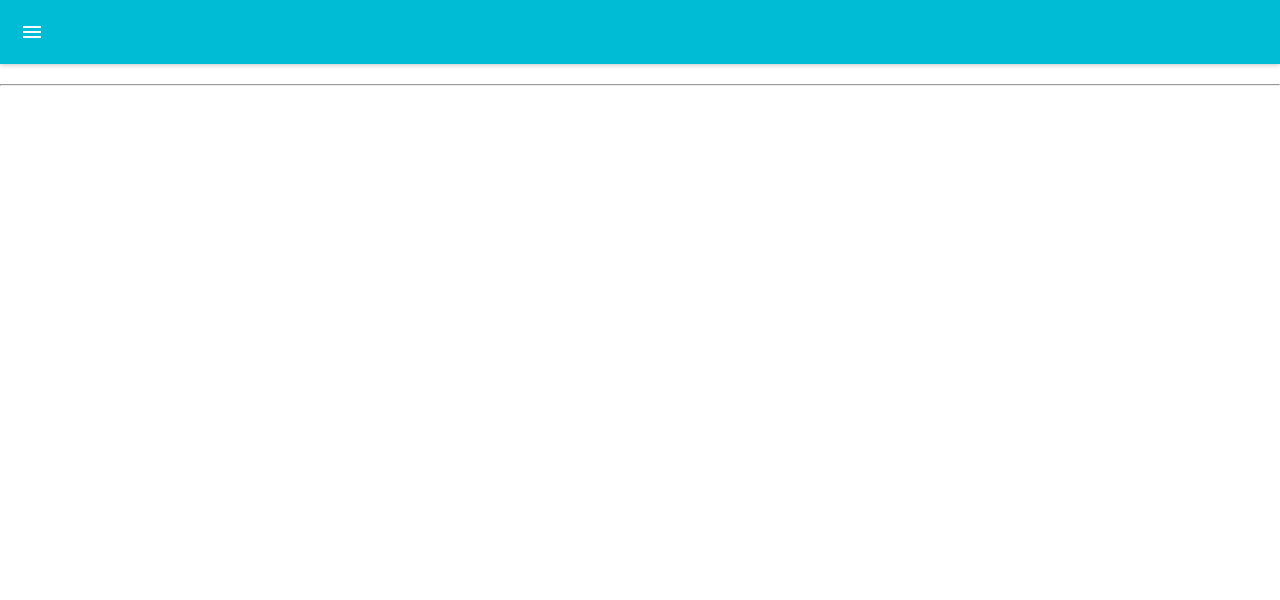
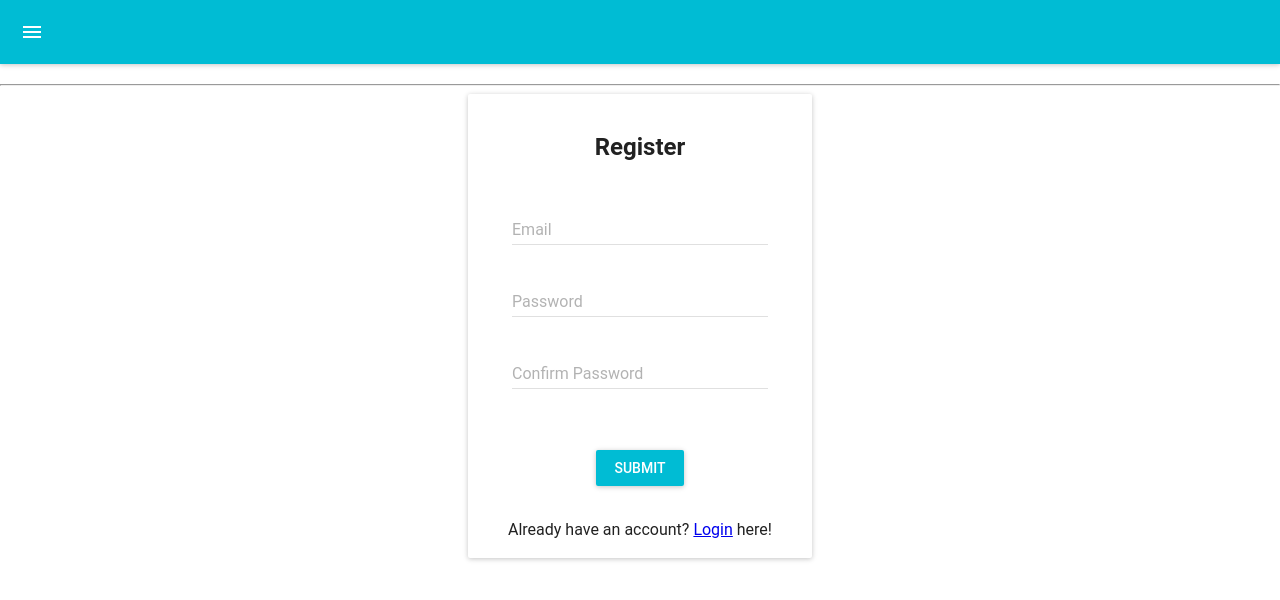
Before and after one commit to jkanyua/todoApp, a React (Create React App) app in the folder client/: page /register in a window 1280 px wide. Shown: the top 600 px of the page. Built offline with nearby package versions, Linux system fonts and the light colour scheme; what react-tap-event-plugin would draw is missing.

Commit message:
add register component

```diff
--- a/client/src/App.js
+++ b/client/src/App.js
@@ -6,6 +6,7 @@ import {
   Link
 } from 'react-router-dom'
 import Login from './Auth/Login'
+import Register from './Auth/Register'
 import './App.css';
 
 class App extends Component {
@@ -24,7 +25,8 @@ class App extends Component {
               }
             </h2>
             <hr/>
-            <Route path="/login" component={Login}/>
+            <Route path="/login" component={Login} />
+            <Route path='/register' component={Register} />
           </div>
         </Router>
       </div>
--- a/client/src/Auth/AuthRedux.js
+++ b/client/src/Auth/AuthRedux.js
@@ -8,7 +8,11 @@ import * as localStorage from '../utils'
 export const types = {
   LOGIN_REQUEST: 'LOGIN_REQUEST',
   LOGIN_SUCCESS: 'LOGIN_SUCCESS',
-  LOGIN_FAILURE: 'LOGIN_FAILURE'
+  LOGIN_FAILURE: 'LOGIN_FAILURE',
+
+  REGISTER_USER_REQUEST: 'REGISTER_USER_REQUEST',
+  REGISTER_USER_SUCCESS: 'REGISTER_USER_SUCCESS',
+  REGISTER_USER_FAILURE: 'REGISTER_USER_FAILURE'
 }
 
 /*
@@ -56,6 +60,47 @@ export function login(creds) {
   };
 }
 
+
+// Register User
+
+function registerRequest(requestedAt) {
+  return {
+    type: types.REGISTER_USER_REQUEST,
+    requestedAt
+  }
+}
+
+function registerSuccess() {
+  return {
+    type: types.REGISTER_USER_SUCCESS,
+    registered: true
+  }
+}
+
+function registerFailure(err) {
+  return {
+    type: types.REGISTER_USER_FAILURE,
+    registered: false,
+    error: err.message
+  }
+}
+
+export function register(newUser) {
+  return (dispatch) => {
+    const requestedAt = Date.now()
+    dispatch(registerRequest(requestedAt));
+    return (
+      request
+        .post(`${config.base_url}user`)
+        .send(newUser)
+        .then((response) => {
+          dispatch(registerSuccess());
+        }).catch((err) => {
+          dispatch(registerFailure(err));
+        })
+    );
+  };
+}
 /*
  * ----------------- Reducers -------------------
  */
@@ -63,7 +108,8 @@ export function login(creds) {
  const initialState = {
    isLoggedIn: false,
    requestedAt: null,
-   error: null
+   error: null,
+   registered: false
  }
 
  export default function authReducer(state=initialState, action) {
@@ -83,7 +129,21 @@ export function login(creds) {
         error: action.error,
         isLoggedIn: action.isLoggedIn,
       })
+      case types.REGISTER_USER_REQUEST:
+      return Object.assign({}, state, {
+        requestedAt: action.requestedAt
+       })
+      case types.REGISTER_USER_SUCCESS:
+       return Object.assign({}, state, {
+         registered: action.registered,
+         error: null
+       })
+      case types.REGISTER_USER_FAILURE:
+       return Object.assign({}, state, {
+         error: action.error,
+         registered: action.registered,
+       })
       default:
-      return state
+       return state
    }
  }
--- /dev/null
+++ b/client/src/Auth/Register.js
@@ -0,0 +1,117 @@
+import React, { Component } from 'react';
+import { connect } from 'react-redux';
+import { bindActionCreators } from 'redux';
+import RaisedButton from 'material-ui/RaisedButton';
+import TextField from 'material-ui/TextField';
+import { Link } from 'react-router-dom';
+import { Card } from 'material-ui/Card';
+import Snackbar from 'material-ui/Snackbar';
+
+import { register } from './AuthRedux'
+
+class Register extends Component {
+  constructor(props){
+    super(props);
+    this.state = {
+      email:'',
+      password:'',
+      confirmPassword: ''
+    }
+    this.handleClick = this.handleClick.bind(this)
+    this.handleRequestClose = this.handleRequestClose.bind(this)
+  }
+
+ static getDerivedStateFromProps(nextProps, prevState){
+   if(nextProps.error){
+     return Object.assign({}, prevState, {error: nextProps.error })
+   }
+   return prevState
+ }
+
+handleClick(event){
+  if(this.state.password === this.state.confirmPassword) {
+    this.props.register(
+      {
+        email: this.state.email,
+        password: this.state.password
+      }
+    ).then(() =>{
+      if(this.props.registered) {
+        this.props.history.push('/login')
+      }
+    })
+  } else {
+    this.setState({error: 'Password and Confirm Password fields are not similar.'})
+  }
+}
+
+handleRequestClose() {
+  this.setState({
+    error: false,
+  });
+};
+
+render() {
+  const divStyle = {
+    margin: '0 auto',
+    width: '344px',
+    textAlign: 'center',
+  };
+    return (
+      <div style={divStyle}>
+        <Card>
+          <br />
+          <h2>Register</h2>
+            <div>
+              <TextField
+                hintText="Enter your Email"
+                floatingLabelText="Email"
+                onChange = {(event,newValue) => this.setState({email: newValue})}
+              />
+              <br/>
+              <TextField
+                type="password"
+                hintText="Enter your Password"
+                floatingLabelText="Password"
+                onChange = {(event,newValue) => this.setState({password: newValue})}
+              />
+              <br />
+              <TextField
+                type="password"
+                hintText="Confirm your Email"
+                floatingLabelText="Confirm Password"
+                onChange = {(event,newValue) => this.setState({confirmPassword: newValue})}
+              />
+              <br/>
+              <br/><br />
+              <RaisedButton label="Submit" primary={true} style={{margin: 15}} onClick={(event) => this.handleClick(event)}/>
+              <br/><br />
+              Already have an account? <Link to="/login" >Login</Link> here!<br /><br />
+            </div>
+          </Card>
+          <Snackbar
+          open={this.state.error ? true : false}
+          message={`Register Error: ${this.state.error}`}
+          autoHideDuration={4000}
+          onRequestClose={this.handleRequestClose}
+        />
+      </div>
+    );
+  }
+}
+
+function mapStateToProps(state) {
+  return {
+    requestedAt: state.auth.requestedAt,
+    error: state.auth.error,
+    registered: state.auth.registered
+  }
+}
+
+function mapDispatchToProps(dispatch) {
+  return bindActionCreators({
+    register,
+  }, dispatch)
+}
+
+export default connect(mapStateToProps, mapDispatchToProps)(Register);
```
